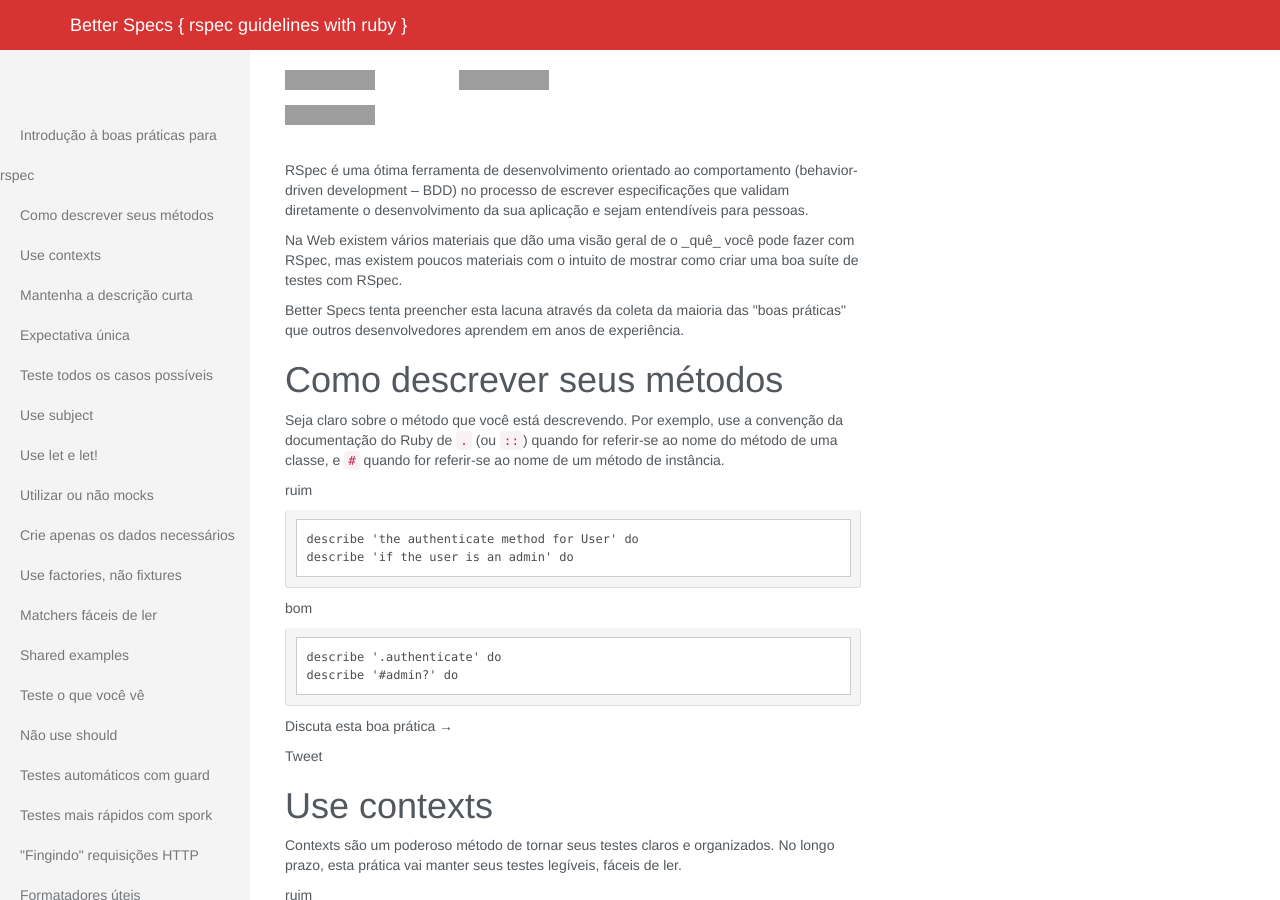
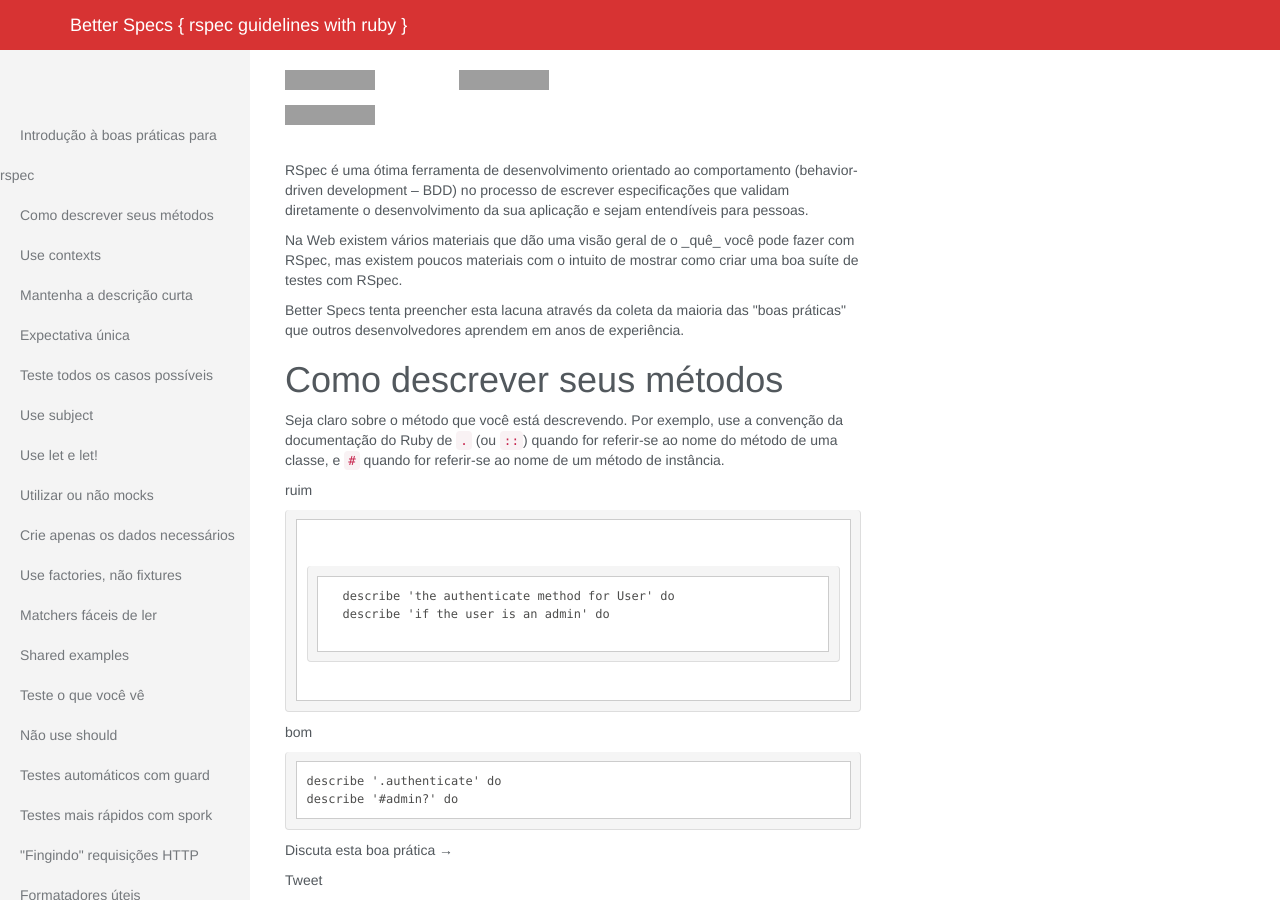
Before and after one commit to akz92/akz92.github.io, a Jekyll site: the page built from index.html, in a window 1280 px wide and 900 px high, cut to the strip 0-900 px from the top of the window. Built offline with Jekyll 4.4.1, drawn with Linux system fonts in a browser that asks for light colours; comment, search, counter and statistics services are not loaded; grey boxes are pictures that could not be loaded.

Commit message:
Update br.html

```diff
--- a/_includes/br.html
+++ b/_includes/br.html
@@ -46,8 +46,11 @@
 <p class="wrong">ruim</p>
 
 <div>
-<pre><code class="ruby">describe 'the authenticate method for User' do
-describe 'if the user is an admin' do
+<pre><code class="ruby">
+  {% highlight ruby %}
+  describe 'the authenticate method for User' do
+  describe 'if the user is an admin' do
+  {% endhighlight %}
 </code></pre>
 </div>
 
```
